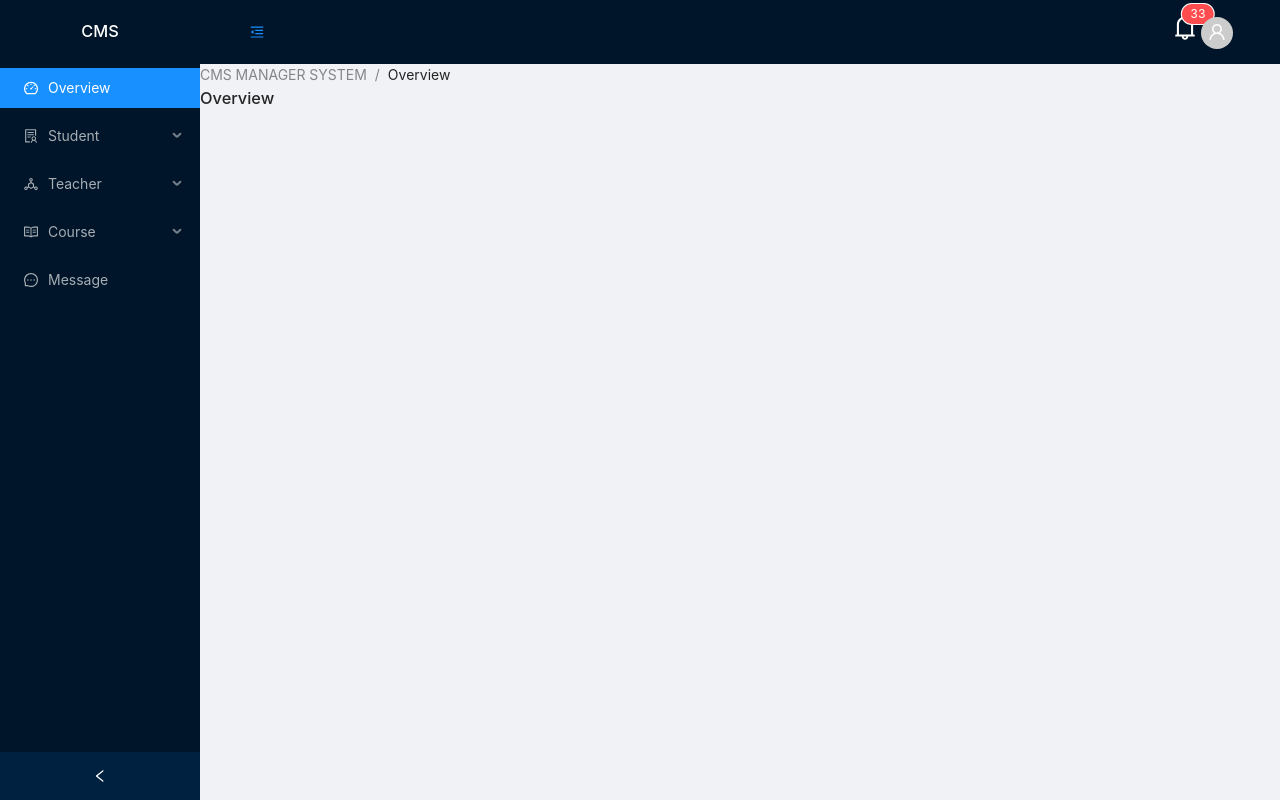
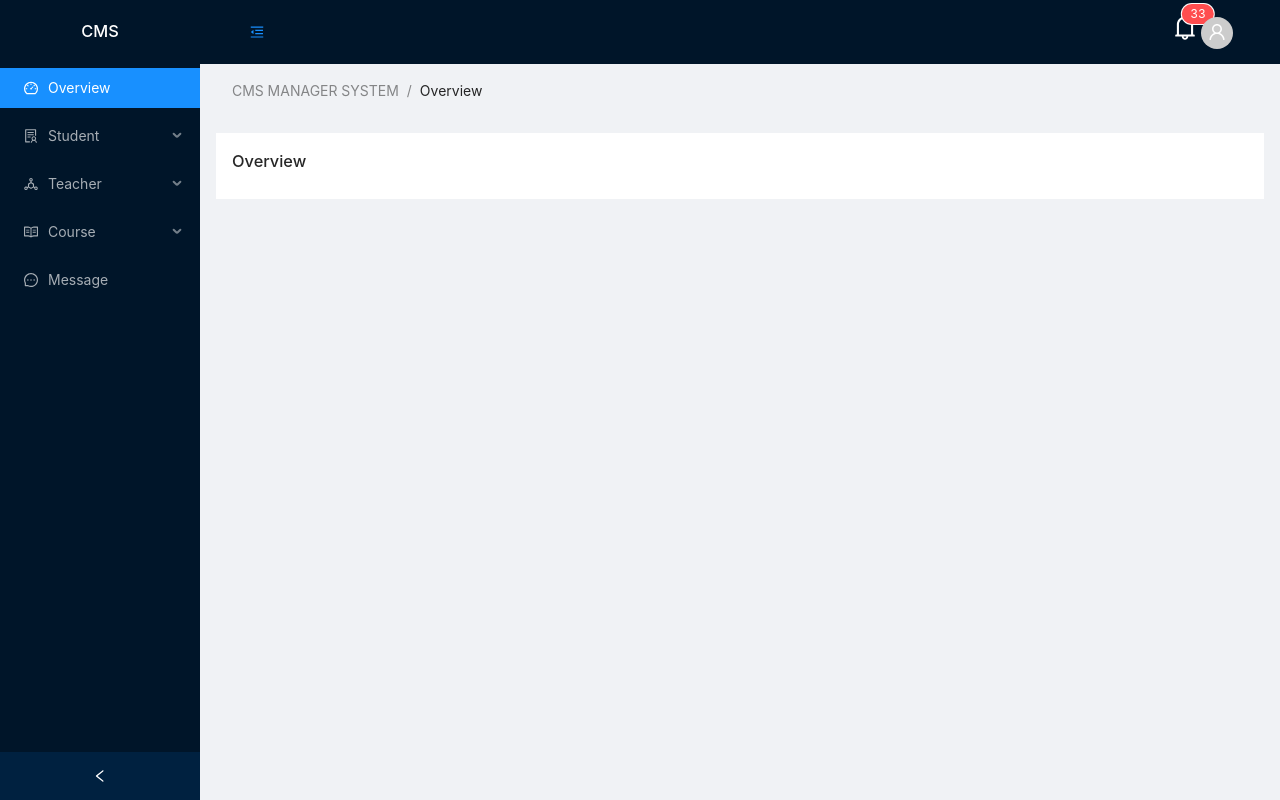
Before and after one commit to jason7yn/react-cms, a Next.js app: page /dashboard in a window 1280 px wide. Built offline with nearby package versions, Linux system fonts and the light colour scheme.

Commit message:
feat:breadcrumb v1

```diff
--- /dev/null
+++ b/component/Layout/breadcrumb.js
@@ -0,0 +1,14 @@
+import { Breadcrumb } from "antd";
+import Link from "next/link";
+export default function AppBreadCrumb(props) {
+  return (
+    <Breadcrumb className="breadcrumb">
+      <Breadcrumb.Item key="Overview">
+        <Link href="/dashboard">CMS MANAGER SYSTEM</Link>
+      </Breadcrumb.Item>
+      {props.keyPath.map(path => (
+        <Breadcrumb.Item key={path}>{path}</Breadcrumb.Item>
+      ))}
+    </Breadcrumb>
+  );
+}
--- a/component/Layout/layout.js
+++ b/component/Layout/layout.js
@@ -1,13 +1,4 @@
-import {
-  Layout,
-  Menu,
-  Breadcrumb,
-  Badge,
-  Row,
-  Dropdown,
-  Avatar,
-  Col,
-} from "antd";
+import { Layout, Menu, Badge, Row, Dropdown, Avatar, Col } from "antd";
 import {
   MenuUnfoldOutlined,
   MenuFoldOutlined,
@@ -22,19 +13,23 @@ import {
   ProjectOutlined,
   FileAddOutlined,
   EditOutlined,
-  LogoutOutlined,
+  LogoutOutlined
 } from "@ant-design/icons";
-import { Router, useRouter } from "next/router";
-import { useState, useEffect } from "react";
+import { useRouter } from "next/router";
+import { useState } from "react";
 import apiService from "../../services/api-service";
 import Link from "next/link";
-import BreadcrumbItem from "antd/lib/breadcrumb/BreadcrumbItem";
+//import { keyPathContext } from "../../services/context";
+import AppBreadCrumb from "../Layout/breadcrumb";
 
 const { Header, Content, Sider } = Layout;
 const { SubMenu } = Menu;
 
 export default function AppLayout(props) {
   const [collapsed, setCollapsed] = useState(false);
+  const [keyPath, setKeyPath] = useState(["Overview"]);
+  console.log("current keyPath state: ", keyPath);
+
   const router = useRouter();
 
   const onCollapsed = () => {
@@ -46,62 +41,51 @@ export default function AppLayout(props) {
       router.push("/");
     });
   };
-  //dashboard-->CMS MANAGER(ROLE) SYSTEM/Overview
-  //students -->CMS MANAGER SYSTEM / STUDENT / STUDENTLIST
 
-  const generateBread = () => {
-    let pathName = router.pathname;
-    const paths = pathName.split("/").filter((i) => i);
-    const breadcrumbItem = [];
-    paths.map((path) => {
-      if (path == "dashboard") {
-        breadcrumbItem.push(
-          <BreadcrumbItem>CMS MANAGER SYSTEM</BreadcrumbItem>
-        );
-        breadcrumbItem.push(<BreadcrumbItem>Overview</BreadcrumbItem>);
-      } else if (path == "students") {
-        breadcrumbItem.push(<BreadcrumbItem>Student</BreadcrumbItem>);
-        breadcrumbItem.push(<BreadcrumbItem>Student List</BreadcrumbItem>);
-      }
-    });
-    return breadcrumbItem;
-  };
   return (
     <Layout style={{ minHeight: "100vh" }}>
       <Sider collapsible collapsed={collapsed} onCollapse={onCollapsed}>
         <div className="logo">
           <h3>CMS</h3>
         </div>
-        <Menu theme="dark" defaultSelectedKeys={["1"]} mode="inline">
-          <Menu.Item key="1" icon={<DashboardOutlined />}>
+
+        <Menu
+          theme="dark"
+          mode="inline"
+          selectedKeys={keyPath}
+          onSelect={status => {
+            setKeyPath(status.keyPath);
+          }}
+        >
+          <Menu.Item key="Overview" icon={<DashboardOutlined />}>
             <Link href="/dashboard">Overview</Link>
           </Menu.Item>
-          <SubMenu key="student" icon={<SolutionOutlined />} title="Student">
-            <Menu.Item key="student1" icon={<TeamOutlined />}>
+          <SubMenu key="Student" icon={<SolutionOutlined />} title="Student">
+            <Menu.Item key="Student List" icon={<TeamOutlined />}>
               <Link href="/dashboard/students">Student List</Link>
             </Menu.Item>
           </SubMenu>
           <SubMenu
-            key="teacher"
+            key="Teacher"
             icon={<DeploymentUnitOutlined />}
             title="Teacher"
           >
-            <Menu.Item key="teacher1" icon={<TeamOutlined />}>
+            <Menu.Item key="Teacher List" icon={<TeamOutlined />}>
               Teacher List
             </Menu.Item>
           </SubMenu>
-          <SubMenu key="course" icon={<ReadOutlined />} title="Course">
-            <Menu.Item key="course1" icon={<ProjectOutlined />}>
+          <SubMenu key="Course" icon={<ReadOutlined />} title="Course">
+            <Menu.Item key="All Courses" icon={<ProjectOutlined />}>
               All Courses
             </Menu.Item>
-            <Menu.Item key="course2" icon={<FileAddOutlined />}>
+            <Menu.Item key="Add Course" icon={<FileAddOutlined />}>
               Add Course
             </Menu.Item>
-            <Menu.Item key="course3" icon={<EditOutlined />}>
+            <Menu.Item key="Edit Course" icon={<EditOutlined />}>
               Edit Course
             </Menu.Item>
           </SubMenu>
-          <Menu.Item key="2" icon={<MessageOutlined />}>
+          <Menu.Item key="Message" icon={<MessageOutlined />}>
             Message
           </Menu.Item>
         </Menu>
@@ -134,8 +118,16 @@ export default function AppLayout(props) {
           </Row>
         </Header>
         <Content>
-          <Breadcrumb>{generateBread()}</Breadcrumb>
-          {props.children}
+          <AppBreadCrumb keyPath={keyPath} />
+          <div
+            style={{
+              backgroundColor: "#fff",
+              margin: "16px",
+              padding: "16px"
+            }}
+          >
+            {props.children}
+          </div>
         </Content>
       </Layout>
     </Layout>
--- a/pages/_app.js
+++ b/pages/_app.js
@@ -1,7 +1,21 @@
 import "../styles/antd.css";
+import AppLayout from "../component/Layout/layout";
 
 function MyApp({ Component, pageProps }) {
-  return <Component {...pageProps} />;
+  switch (Component.name) {
+    case "Home":
+      return <Component {...pageProps} />;
+    case "Login":
+      return <Component {...pageProps} />;
+    case "Signup":
+      return <Component {...pageProps} />;
+    default:
+      return (
+        <AppLayout>
+          <Component {...pageProps} />
+        </AppLayout>
+      );
+  }
 }
 
 export default MyApp;
--- a/pages/dashboard/index.js
+++ b/pages/dashboard/index.js
@@ -4,9 +4,5 @@ import AppLayout from "../../component/Layout/layout";
 import { useEffect, useState } from "react";
 
 export default function DashBoard() {
-  return (
-    <AppLayout>
-      <h1>Overview</h1>
-    </AppLayout>
-  );
+  return <h1>Overview</h1>;
 }
--- /dev/null
+++ b/services/context.js
@@ -0,0 +1,5 @@
+import React from "react";
+export const keyPathContext = React.createContext({
+  keyPath: ["Overview"],
+  setKeyPath: keyPath => {}
+});
--- a/styles/antd.css
+++ b/styles/antd.css
@@ -30,9 +30,13 @@
 }
 .student-list-wrapper {
   background: white;
-  margin: 16px;
-  padding: 16px;
 }
 .student-list-header {
   margin-bottom: 16px;
 }
+.breadcrumb {
+  padding: 16px;
+  margin: 0 16px;
+  font-size: 14px;
+  line-height: 1.5;
+}
```
Also changed, not shown: pages/dashboard/students/[id].js (added, +49 -0 lines), pages/dashboard/students/index.js (+34 -35 lines), 1 other file (tests, documents, lock files or other folders).
